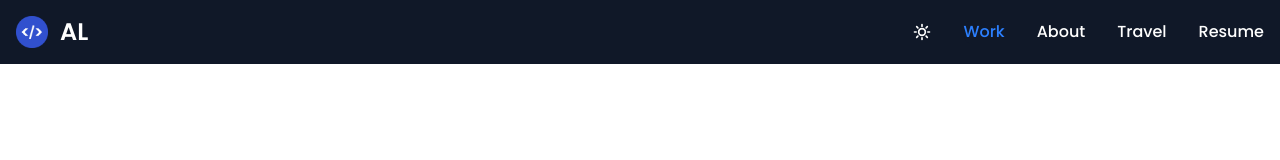
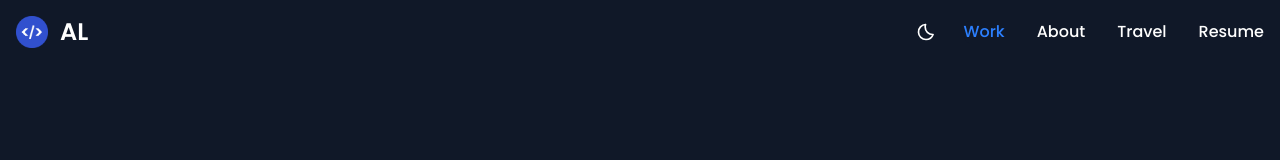
Before and after one commit to aljeric-alcoran/helloimal, a website: page src/index.html in a window 1280 px wide. Both pictures are taken after a click on the element 921 px from the left and 32 px from the top of the page. Drawn offline with Linux system fonts and the light colour scheme.

Commit message:
[navigation-menu] Added dark icon for switching theme

```diff
--- a/src/index.html
+++ b/src/index.html
@@ -3,9 +3,10 @@
    <head>
       <meta charset="UTF-8">
       <meta name="viewport" content="width=device-width, initial-scale=1.0">
+      <link rel="icon" type="image/x-icon" href="./assets/img/logo.png">
       <link href="./css/style.css" rel="stylesheet">
    </head>
-   <body>
+   <body class="dark:bg-gray-900">
       <nav class="bg-white border-gray-200 dark:bg-gray-900">
          <div class="max-w-screen-xl flex flex-wrap items-center justify-between mx-auto p-4">
             <a href="#" class="flex items-center space-x-3 rtl:space-x-reverse">
@@ -13,11 +14,14 @@
                <span class="self-center text-2xl font-semibold whitespace-nowrap dark:text-white">AL</span>
             </a>
 
-            <div class="flex items-center gap-8">
-               <div id="theme-toggle" class="cursor-pointer">
+            <div class="flex items-center gap-6">
+               <div id="theme-switch" class="cursor-pointer hover:bg-gray-50 dark:hover:bg-gray-700 p-1 rounded">
                   <svg class="w-5 h-5 text-gray-800 dark:text-white" aria-hidden="true" xmlns="http://www.w3.org/2000/svg" width="24" height="24" fill="none" viewBox="0 0 24 24">
                      <path stroke="currentColor" stroke-linecap="round" stroke-linejoin="round" stroke-width="2" d="M12 5V3m0 18v-2M7.05 7.05 5.636 5.636m12.728 12.728L16.95 16.95M5 12H3m18 0h-2M7.05 16.95l-1.414 1.414M18.364 5.636 16.95 7.05M16 12a4 4 0 1 1-8 0 4 4 0 0 1 8 0Z"/>
-                   </svg>
+                  </svg>
+                  <svg class="w-5 h-5 text-gray-800 dark:text-white" aria-hidden="true" xmlns="http://www.w3.org/2000/svg" width="24" height="24" fill="none" viewBox="0 0 24 24">
+                     <path stroke="currentColor" stroke-linecap="round" stroke-linejoin="round" stroke-width="2" d="M12 21a9 9 0 0 1-.5-17.986V3c-.354.966-.5 1.911-.5 3a9 9 0 0 0 9 9c.239 0 .254.018.488 0A9.004 9.004 0 0 1 12 21Z"/>
+                  </svg>
                </div>
                <button data-collapse-toggle="navbar-default" type="button" class="inline-flex items-center p-2 w-10 h-10 justify-center text-sm text-gray-500 rounded-lg md:hidden hover:bg-gray-100 focus:outline-none focus:ring-2 focus:ring-gray-200 dark:text-gray-400 dark:hover:bg-gray-700 dark:focus:ring-gray-600" aria-controls="navbar-default" aria-expanded="false">
                   <span class="sr-only">Open main menu</span>
--- a/src/js/theme.js
+++ b/src/js/theme.js
@@ -4,9 +4,16 @@ document.documentElement.setAttribute('data-theme', savedTheme);
 document.documentElement.classList.toggle('dark', savedTheme === 'dark');
 
 // Handle theme toggle
-const setThemeBtn = document.getElementById('theme-toggle');
+const setThemeBtn = document.getElementById('theme-switch');
 
-setThemeBtn.addEventListener('click', () => {
+const switchThemIcon = (theme) => {
+   const [lightIcon, darkIcon] = setThemeBtn?.children || [];
+   const isDark = theme === 'dark';
+   lightIcon.classList.toggle('hidden', isDark);
+   darkIcon.classList.toggle('hidden', !isDark);
+}
+
+const handleThemeSwitch = () => {
    const currentTheme = document.documentElement.getAttribute('data-theme');
    const newTheme = currentTheme === 'dark' ? 'light' : 'dark';
 
@@ -14,6 +21,10 @@ setThemeBtn.addEventListener('click', () => {
    document.documentElement.setAttribute('data-theme', newTheme);
    document.documentElement.classList.toggle('dark', newTheme === 'dark');
 
+   switchThemIcon(newTheme);
    // Save to localStorage
    localStorage.setItem('theme', newTheme);
-});
+}
+
+setThemeBtn.addEventListener('click', handleThemeSwitch);
+switchThemIcon(savedTheme);
```
Also changed, not shown: src/css/style.css.
